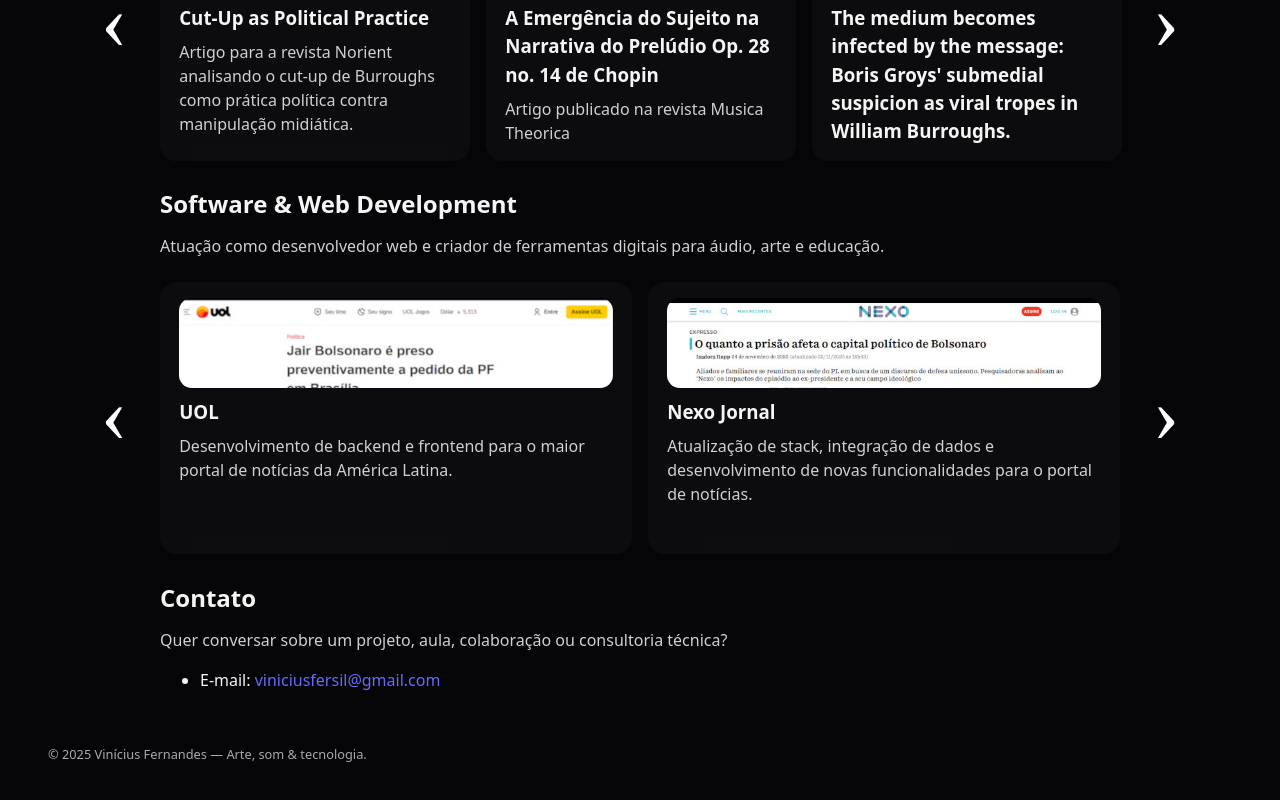
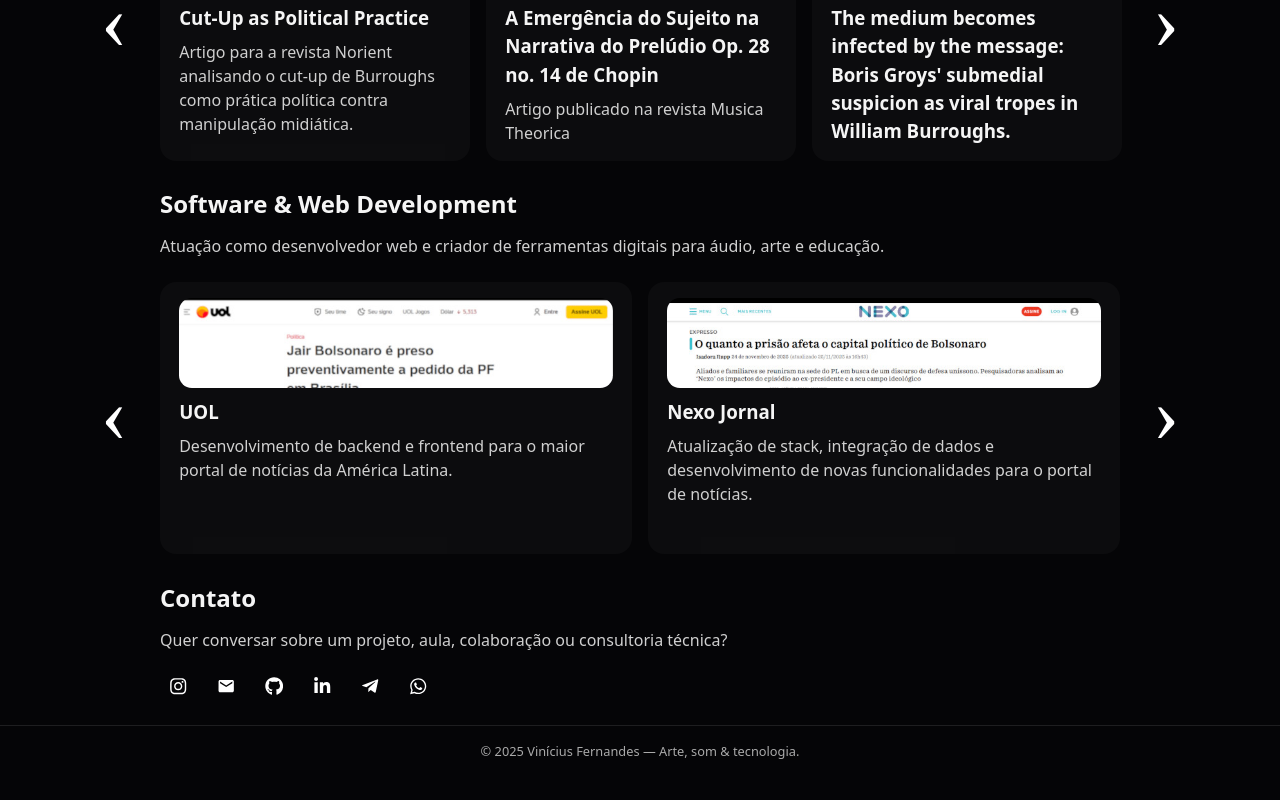
Before and after one commit to viniciusfersil123/vinicius-portfolio, a React (Vite) app: page / in a window 1280 px wide. Shown: the part 1726-2526 px from the top of the page. After the commit the page ends 2503 px from the top, so only its background shows below. Built offline with nearby package versions, Linux system fonts and the light colour scheme.

Commit message:
adds icons link to contact

```diff
--- a/package.json
+++ b/package.json
@@ -13,10 +13,11 @@
     "react": "^19.2.0",
     "react-dom": "^19.2.0",
     "react-slick": "^0.31.0",
+    "slick-carousel": "^1.8.1",
+    "react-icons": "^5.5.0"
+  },
   "optionalDependencies": {
     "react-router-dom": "^6.14.1"
-  },
-    "slick-carousel": "^1.8.1"
   },
   "devDependencies": {
     "@eslint/js": "^9.39.1",
--- a/src/App.css
+++ b/src/App.css
@@ -260,7 +260,7 @@
   .highlight-overlay {
     flex-direction: column;
     gap: 0;
-    padding-bottom: 0.3rem;
+
   }
 
   .highlight-overlay h4 {
@@ -353,6 +353,41 @@
   color: #d0d0d0;
 }
 
+.contact-links {
+  list-style: none;
+  display: flex;
+  align-items: center;
+  gap: 0.75rem;
+  padding: 0;
+  margin-top: 1rem;
+}
+
+.contact-links a {
+  width:2.25rem;
+  height: 2.25rem;
+  display: inline-flex;
+  align-items: center;
+  justify-content: center;
+  color: #fff;
+  text-decoration: none;
+  transition: transform 0.2s ease;
+}
+
+.contact-links a:hover {
+  transform: translateY(-2px);
+}
+
+.contact-links a:focus,
+.contact-links a:focus-visible {
+  outline: none;
+  box-shadow: none;
+}
+
+.contact-links a svg {
+  font-size: 1.15rem;
+  fill: currentColor;
+}
+
 .cards-grid {
   display: grid;
   grid-template-columns: repeat(auto-fit, minmax(240px, 1fr));
@@ -439,9 +474,11 @@
 }
 
 .footer {
-  padding: 2rem 3rem 3rem;
+  padding: 1rem 3rem 1rem;
+  border-top: 1px solid rgba(255, 255, 255, 0.1);
   font-size: 0.8rem;
   color: #aaa;
+  text-align: center;
 }
 
 .hero-photo {
--- a/src/App.tsx
+++ b/src/App.tsx
@@ -5,6 +5,14 @@
 import Highlights from "./components/Highlights";
 import Header from "./components/Header";
 import Detail from "./pages/Detail";
+import {
+  FaInstagram,
+  FaGithub,
+  FaLinkedinIn,
+  FaTelegramPlane,
+  FaWhatsapp,
+} from "react-icons/fa";
+import { MdEmail } from "react-icons/md";
 
 function slugify(s: string) {
   return s
@@ -456,14 +464,71 @@
             Quer conversar sobre um projeto, aula, colaboração ou consultoria
             técnica?
           </p>
-          <ul>
+          <ul className="contact-links" aria-label="Links de contato">
             <li>
-              E-mail:{" "}
-              <a href="mailto:viniciusfersil@gmail.com">
-                viniciusfersil@gmail.com
+              <a
+                href="https://www.instagram.com/viniciustabu/"
+                target="_blank"
+                rel="noopener noreferrer"
+                aria-label="Instagram"
+                title="Instagram"
+              >
+                <FaInstagram />
               </a>
             </li>
-            {/* depois você pode adicionar GitHub, Instagram, LinkedIn etc. */}
+            <li>
+              <a
+                href="mailto:viniciusfersil@gmail.com"
+                aria-label="E-mail"
+                title="E-mail"
+              >
+                <MdEmail />
+              </a>
+            </li>
+            <li>
+              <a
+                href="https://github.com/viniciusfersil123/"
+                target="_blank"
+                rel="noopener noreferrer"
+                aria-label="GitHub"
+                title="GitHub"
+              >
+                <FaGithub />
+              </a>
+            </li>
+            <li>
+              <a
+                href="https://www.linkedin.com/in/viniciusfersil/"
+                target="_blank"
+                rel="noopener noreferrer"
+                aria-label="LinkedIn"
+                title="LinkedIn"
+              >
+                <FaLinkedinIn />
+              </a>
+            </li>
+            <li>
+              <a
+                href="https://t.me/viniciusfersil"
+                target="_blank"
+                rel="noopener noreferrer"
+                aria-label="Telegram"
+                title="Telegram"
+              >
+                <FaTelegramPlane />
+              </a>
+            </li>
+            <li>
+              <a
+                href="https://wa.me/5511971963771"
+                target="_blank"
+                rel="noopener noreferrer"
+                aria-label="WhatsApp"
+                title="WhatsApp"
+              >
+                <FaWhatsapp />
+              </a>
+            </li>
           </ul>
         </section>
       </main>
--- a/src/index.css
+++ b/src/index.css
@@ -11,15 +11,6 @@
   text-rendering: optimizeLegibility;
   -webkit-font-smoothing: antialiased;
   -moz-osx-font-smoothing: grayscale;
-}
-
-a {
-  font-weight: 500;
-  color: #646cff;
-  text-decoration: inherit;
-}
-a:hover {
-  color: #535bf2;
 }
 
 body {
@@ -64,9 +55,6 @@
     color: #213547;
     background-color: #ffffff;
   }
-  a:hover {
-    color: #747bff;
-  }
   button {
     background-color: #f9f9f9;
   }
```
Also changed, not shown: 1 other file (tests, documents, lock files or other folders).
